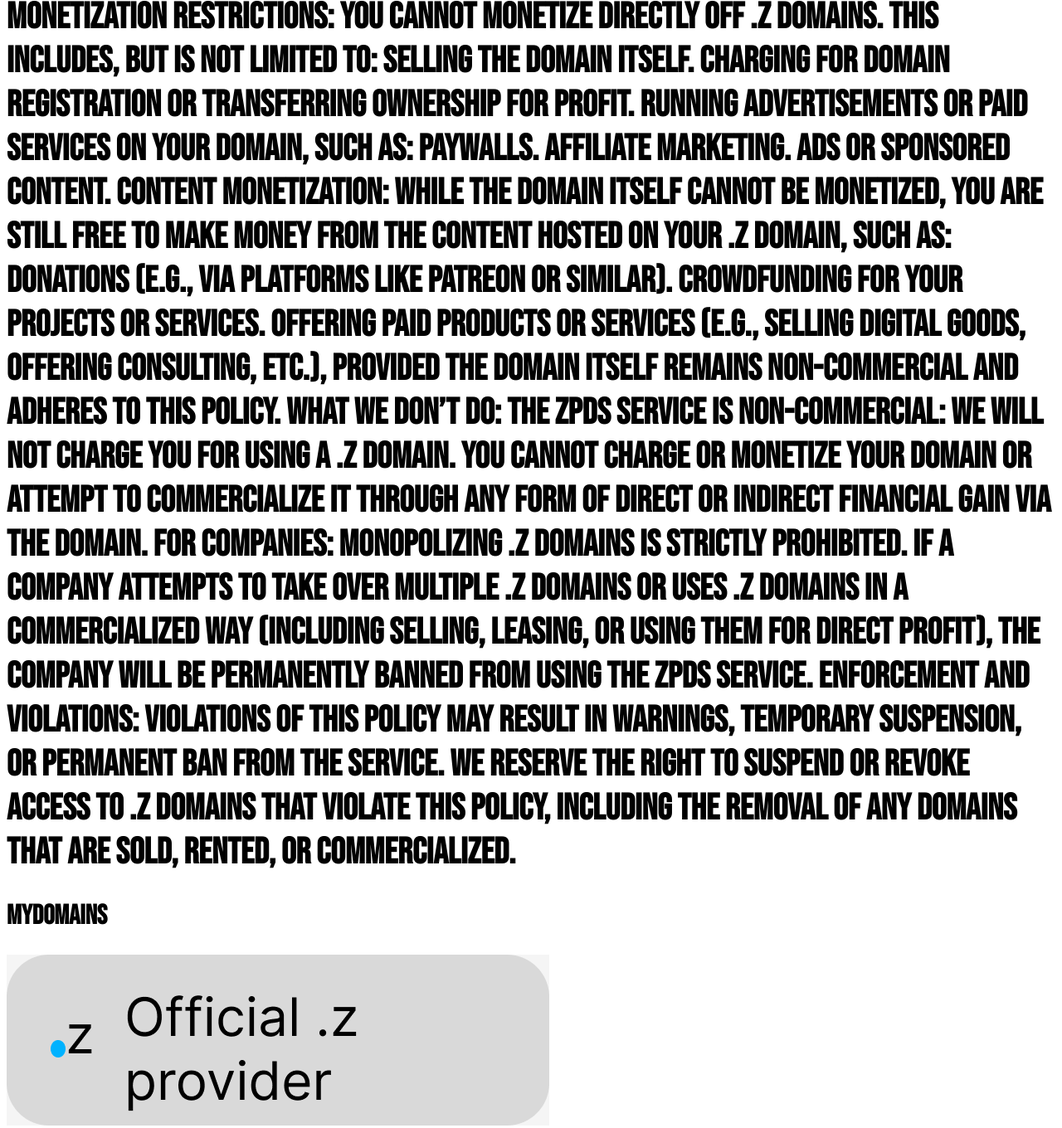
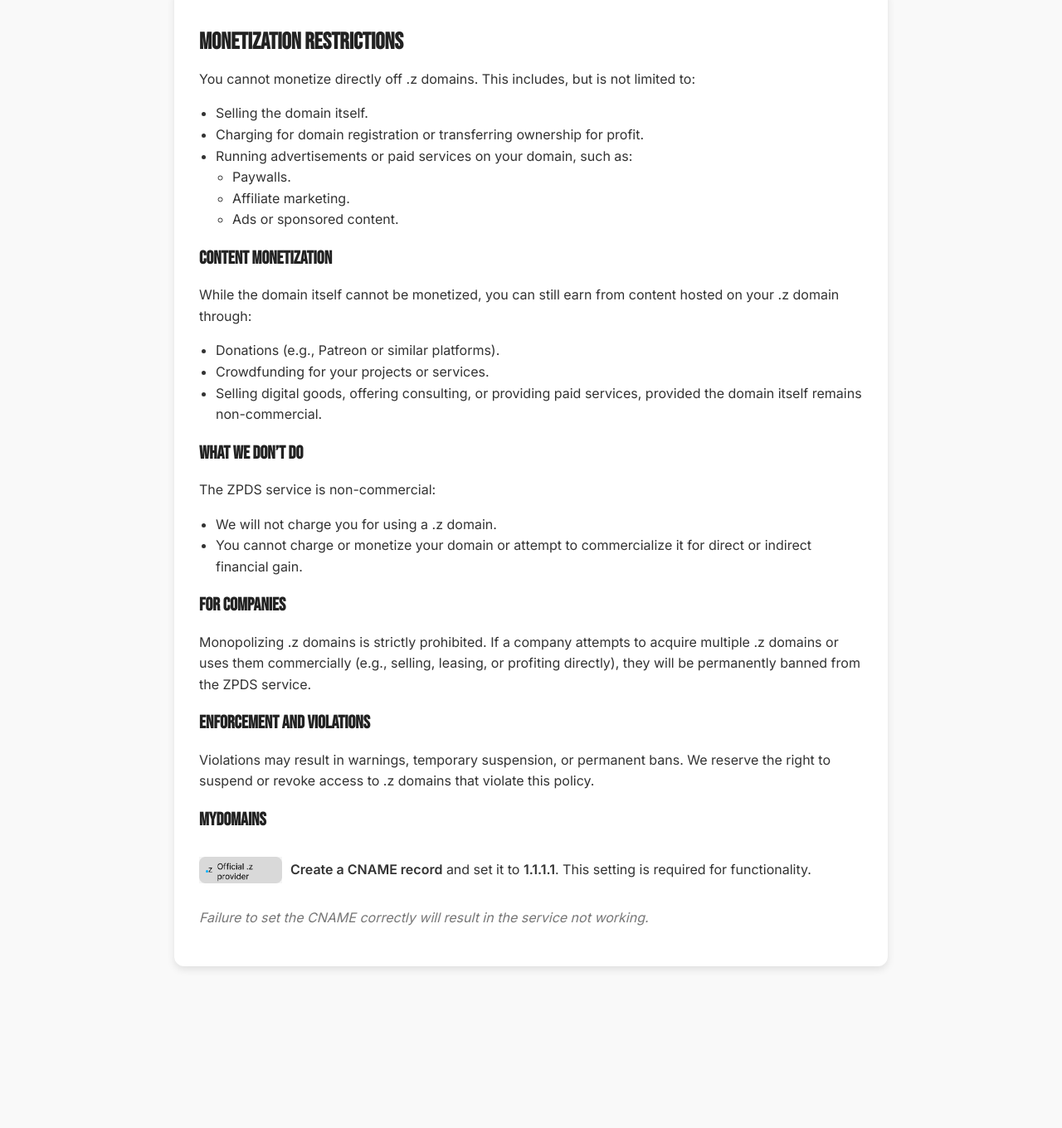
Before and after one commit to electric-otter/.z, a plain HTML site: page index.html in a window 1280 px wide. Shown: the part 35-1395 px from the top of the page at 83% size. After the commit the page ends 1220 px from the top, so only its background shows below. Drawn offline with Linux system fonts and the light colour scheme.

Commit message:
Update index.html

```diff
--- a/index.html
+++ b/index.html
@@ -1,48 +1,102 @@
 <!DOCTYPE HTML>
-<link href='https://fonts.googleapis.com/css?family=Bebas Neue' rel='stylesheet'>
+<html lang="en">
+<head>
+    <meta charset="UTF-8">
+    <meta name="viewport" content="width=device-width, initial-scale=1.0">
+    <title>ZPDS Monetization Policy</title>
+    <link href="https://fonts.googleapis.com/css2?family=Bebas+Neue&family=Inter:wght@300;400;600&display=swap" rel="stylesheet">
+    <style>
+        body {
+            font-family: 'Inter', sans-serif;
+            margin: 0;
+            padding: 20px;
+            background-color: #f9f9f9;
+            color: #333;
+        }
+        .container {
+            max-width: 800px;
+            margin: auto;
+            background: #fff;
+            padding: 30px;
+            border-radius: 12px;
+            box-shadow: 0 4px 10px rgba(0, 0, 0, 0.1);
+        }
+        h1, h2 {
+            font-family: 'Bebas Neue', sans-serif;
+            color: #222;
+        }
+        h1 {
+            font-size: 28px;
+            margin-bottom: 10px;
+        }
+        h2 {
+            font-size: 22px;
+            margin-top: 20px;
+        }
+        p, ul {
+            font-size: 16px;
+            line-height: 1.6;
+        }
+        ul {
+            padding-left: 20px;
+        }
+        .badge {
+            display: flex;
+            align-items: center;
+            margin-top: 10px;
+        }
+        .badge img {
+            max-width: 100px;
+            margin-right: 10px;
+        }
+        .note {
+            font-style: italic;
+            color: #777;
+        }
+    </style>
+</head>
 <body>
-  <style>
-    body {
-      font-family: 'Bebas Neue'; font-size: 22px;
-    }
-  </style>
-  <h1>
-    Monetization Restrictions:
+    <div class="container">
+        <h1>Monetization Restrictions</h1>
+        <p>You cannot monetize directly off .z domains. This includes, but is not limited to:</p>
+        <ul>
+            <li>Selling the domain itself.</li>
+            <li>Charging for domain registration or transferring ownership for profit.</li>
+            <li>Running advertisements or paid services on your domain, such as:</li>
+            <ul>
+                <li>Paywalls.</li>
+                <li>Affiliate marketing.</li>
+                <li>Ads or sponsored content.</li>
+            </ul>
+        </ul>
 
-    You cannot monetize directly off .z domains. This includes, but is not limited to:
+        <h2>Content Monetization</h2>
+        <p>While the domain itself cannot be monetized, you can still earn from content hosted on your .z domain through:</p>
+        <ul>
+            <li>Donations (e.g., Patreon or similar platforms).</li>
+            <li>Crowdfunding for your projects or services.</li>
+            <li>Selling digital goods, offering consulting, or providing paid services, provided the domain itself remains non-commercial.</li>
+        </ul>
 
-    Selling the domain itself.
-    Charging for domain registration or transferring ownership for profit.
-    Running advertisements or paid services on your domain, such as:
-        Paywalls.
-        Affiliate marketing.
-        Ads or sponsored content.
+        <h2>What We Don’t Do</h2>
+        <p>The ZPDS service is non-commercial:</p>
+        <ul>
+            <li>We will not charge you for using a .z domain.</li>
+            <li>You cannot charge or monetize your domain or attempt to commercialize it for direct or indirect financial gain.</li>
+        </ul>
 
-    Content Monetization:
+        <h2>For Companies</h2>
+        <p>Monopolizing .z domains is strictly prohibited. If a company attempts to acquire multiple .z domains or uses them commercially (e.g., selling, leasing, or profiting directly), they will be permanently banned from the ZPDS service.</p>
 
-    While the domain itself cannot be monetized, you are still free to make money from the content hosted on your .z domain, such as:
+        <h2>Enforcement and Violations</h2>
+        <p>Violations may result in warnings, temporary suspension, or permanent bans. We reserve the right to suspend or revoke access to .z domains that violate this policy.</p>
 
-    Donations (e.g., via platforms like Patreon or similar).
-    Crowdfunding for your projects or services.
-    Offering paid products or services (e.g., selling digital goods, offering consulting, etc.), provided the domain itself remains non-commercial and adheres to this policy.
-
-    What We Don’t Do:
-
-    The ZPDS service is non-commercial:
-
-    We will not charge you for using a .z domain.
-    You cannot charge or monetize your domain or attempt to commercialize it through any form of direct or indirect financial gain via the domain.
-
-    For Companies:
-
-    Monopolizing .z domains is strictly prohibited. If a company attempts to take over multiple .z domains or uses .z domains in a commercialized way (including selling, leasing, or using them for direct profit), the company will be permanently banned from using the ZPDS service.
-
-    Enforcement and Violations:
-
-    Violations of this policy may result in warnings, temporary suspension, or permanent ban from the service.
-    We reserve the right to suspend or revoke access to .z domains that violate this policy, including the removal of any domains that are sold, rented, or commercialized.
-  </h1>
-  <h2>MyDomains</h2>
-  <img src="Untitled.png" alt="Badge">
-  <p>Create a CNAME record and set this to 1.1.1.1, 1.1.1.1 is required or this wont work.</p>
+        <h2>MyDomains</h2>
+        <div class="badge">
+            <img src="Untitled.png" alt="Badge">
+            <p><strong>Create a CNAME record</strong> and set it to <strong>1.1.1.1</strong>. This setting is required for functionality.</p>
+        </div>
+        <p class="note">Failure to set the CNAME correctly will result in the service not working.</p>
+    </div>
 </body>
+</html>
```
